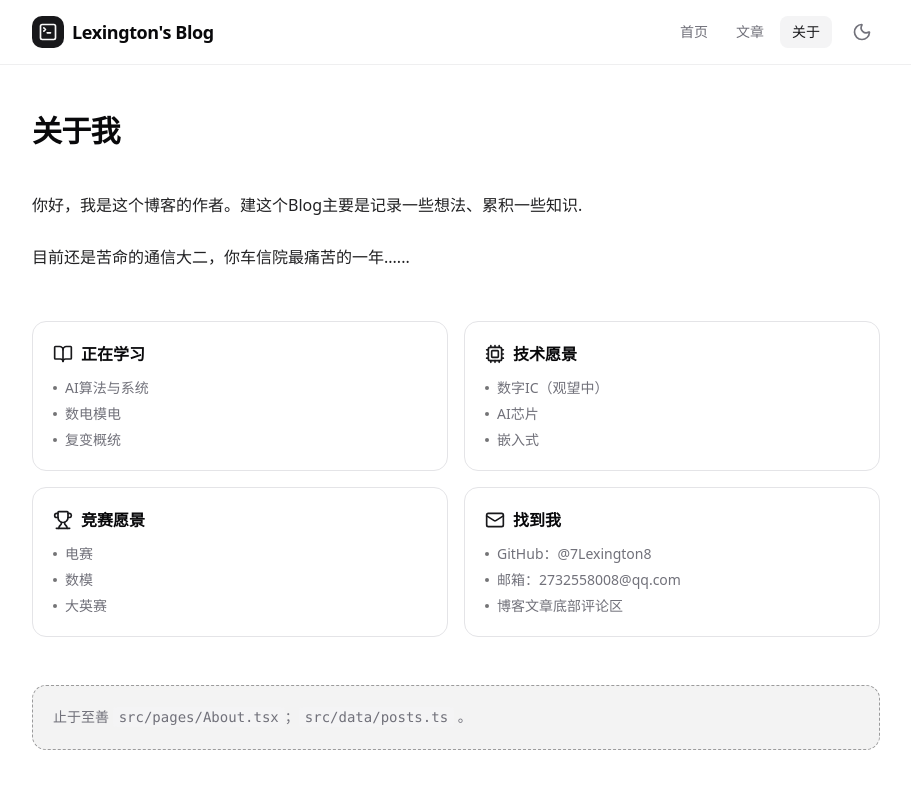
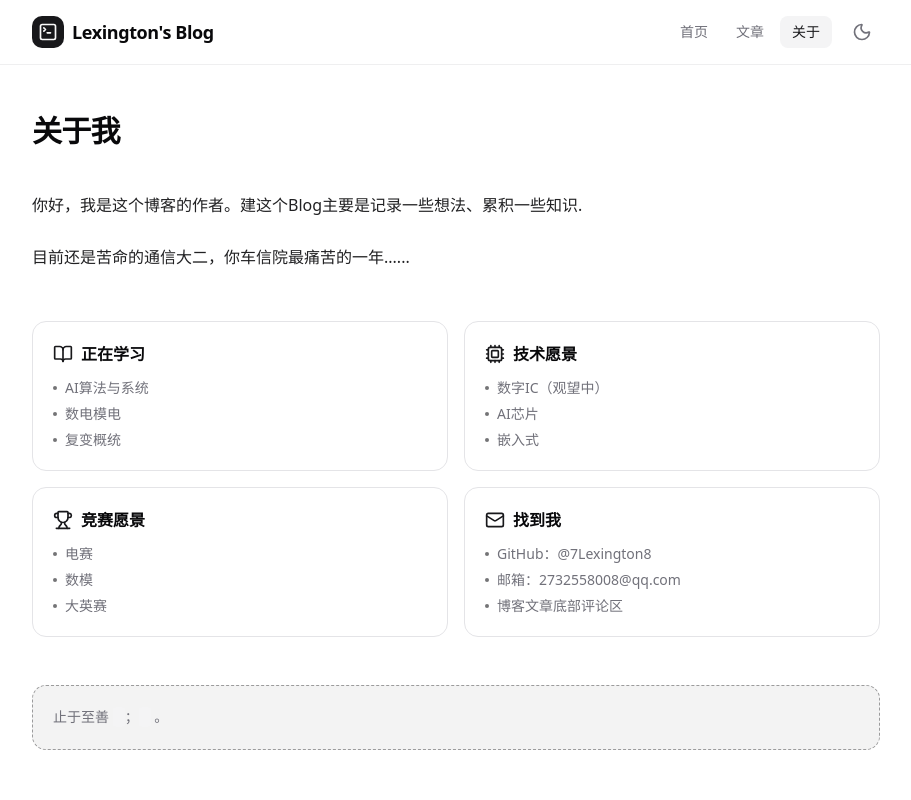
Before and after one commit to 7Lexington8/My-Blog, a React (Vite) app: page /about in a window 1280 px wide. Shown: the top 800 px of the page, without its empty margins (184-1095 px from the left). Built offline with nearby package versions, Linux system fonts and the light colour scheme.

Commit message:
随便改改

```diff
--- a/src/pages/About.tsx
+++ b/src/pages/About.tsx
@@ -58,8 +58,8 @@ export default function About() {
       </div>
 
       <div className="mt-12 rounded-xl border border-dashed border-primary/40 bg-primary/5 p-5 text-sm leading-relaxed text-muted-foreground">
-        止于至善 <code className="rounded bg-muted px-1.5 py-0.5 font-mono">src/pages/About.tsx</code>；
-         <code className="rounded bg-muted px-1.5 py-0.5 font-mono">src/data/posts.ts</code> 。
+        止于至善 <code className="rounded bg-muted px-1.5 py-0.5 font-mono"></code>；
+         <code className="rounded bg-muted px-1.5 py-0.5 font-mono"></code> 。
       </div>
     </div>
   )
```
